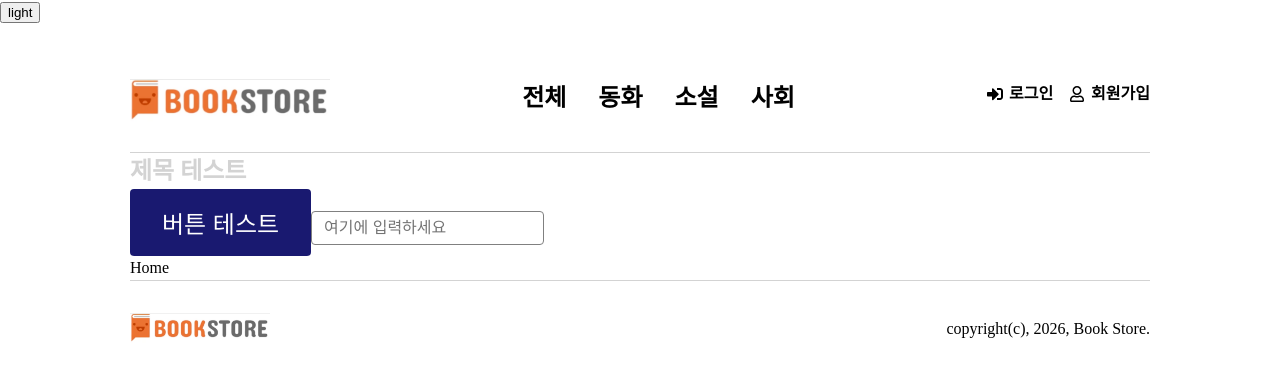
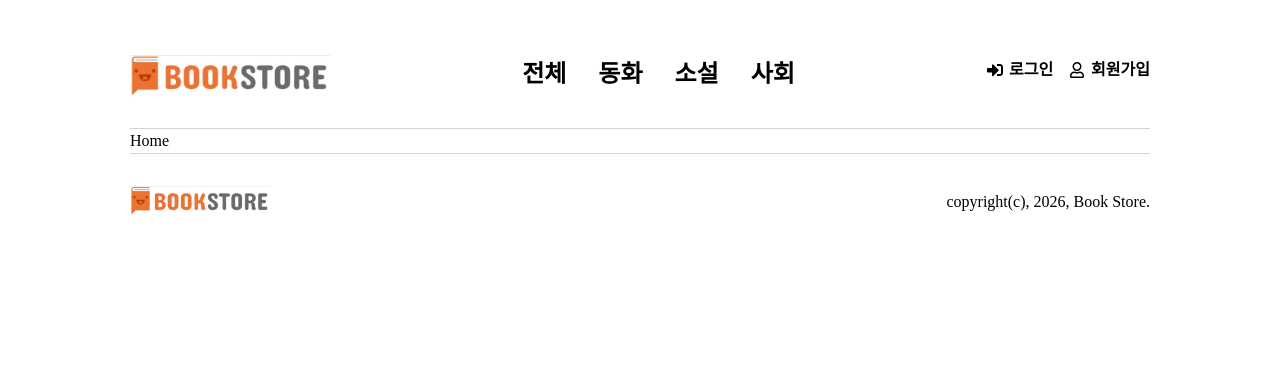
Before and after one commit to lvyest/BookShop-FE, a React (Create React App) app: page / in a window 1280 px wide. Shown: the top 380 px of the page. Built offline with nearby package versions, Linux system fonts and the light colour scheme.

Commit message:
refactor: 사용하지 않는 코드 제거

```diff
--- a/src/App.tsx
+++ b/src/App.tsx
@@ -9,7 +9,6 @@ function App() {
   return (
     <>
       <BookStoreThemeProvider>
-        <ThemeSwitcher />
         <Layout>
             <Home />
         </Layout>
--- a/src/pages/Home.tsx
+++ b/src/pages/Home.tsx
@@ -5,13 +5,6 @@ import Title from "../components/common/Title";
 function home() {
     return (
         <>
-        <Title size="medium" color="background">
-            제목 테스트
-        </Title>
-        <Button size="large" scheme="primary">
-            버튼 테스트
-        </Button>
-        <InputText placeholder="여기에 입력하세요"/>
         <div>Home</div>
         </>
     )
```
